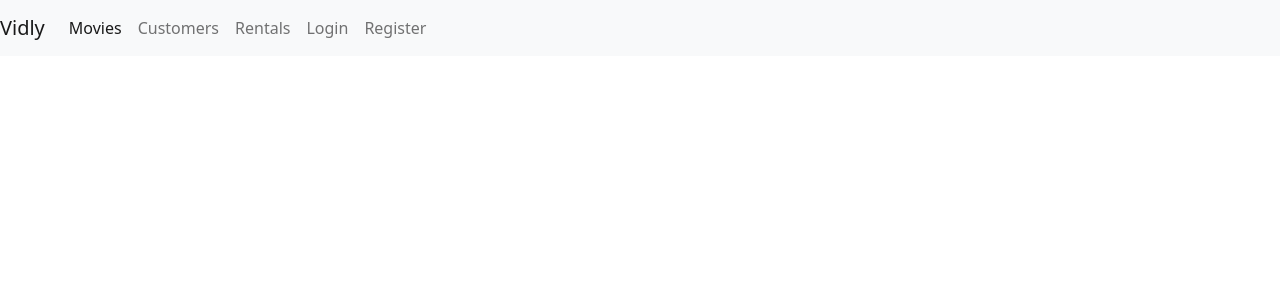
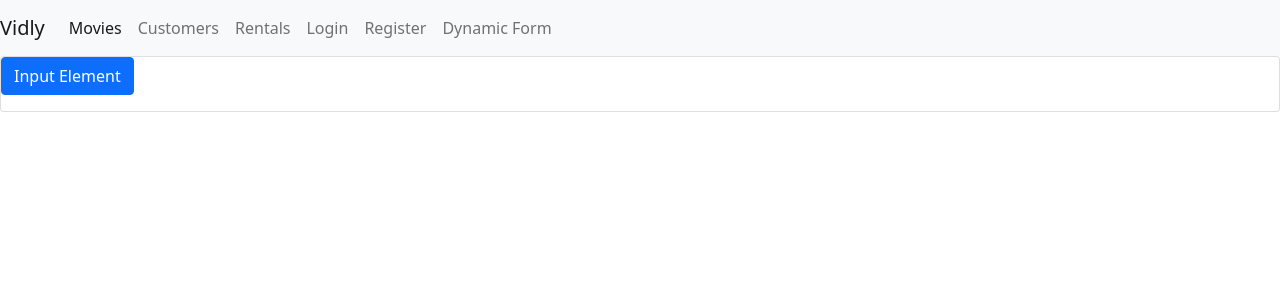
Before and after one commit to abhi886/react-library-management-system, a React (Create React App) app: page /dynamicForm in a window 1280 px wide. Shown: the top 300 px of the page. Built offline with nearby package versions, Linux system fonts and the light colour scheme.

Commit message:
Start Authentication and Authorization

```diff
--- a/src/App.css
+++ b/src/App.css
@@ -36,3 +36,7 @@
     transform: rotate(360deg);
   }
 }
+
+.mt-4 {
+  margin-top: 4px;
+}
--- a/src/App.js
+++ b/src/App.js
@@ -11,6 +11,8 @@ import NavBar from "./components/navBar";
 import MovieForm from "./components/movieForm";
 import LoginForm from "./components/loginForm";
 import RegisterForm from "./components/registerForm";
+import DynamicForm from "./components/dynamicForm";
+
 import AddMoviesForm from "./components/newMovie";
 import "react-toastify/dist/ReactToastify.css";
 
@@ -91,6 +93,8 @@ class App extends Component {
         <NavBar />
         <Switch>
           {/* <Route path='/movies/new' component={AddMoviesForm} /> */}
+          <Route path='/dynamicForm' component={DynamicForm} />
+
           <Route path='/register' component={RegisterForm} />
           <Route path='/login' component={LoginForm} />
           <Route path='/movies/:id' component={MovieForm} />
--- /dev/null
+++ b/src/components/dynamicForm.js
@@ -0,0 +1,50 @@
+import React, { Component } from "react";
+import Input from "./common/input";
+
+// import Form from "./common/form";
+import ParentComponent from "./parentComponent";
+
+class DynamicForm extends Component {
+  state = {
+    numChildren: 0,
+  };
+
+  renderInput(name, label, type = "text") {
+    return (
+      <Input
+        type={type}
+        name={name}
+        // value={data[name]}
+        label={label}
+        // onChange={this.handleChange}
+        // error={errors[name]}
+      />
+    );
+  }
+  render() {
+    const children = [];
+
+    for (var i = 0; i < this.state.numChildren; i += 1) {
+      children.push(this.renderInput("title", "Title"));
+    }
+
+    return (
+      <ParentComponent addChild={this.onAddChild}>
+        <form>{children}</form>
+      </ParentComponent>
+      // <>
+      //   <form>
+      //     {this.renderInput("title", "Title")}
+      //     {this.renderInput("title", "Title")}
+      //   </form>
+      // </>
+    );
+  }
+
+  onAddChild = () => {
+    this.setState({
+      numChildren: this.state.numChildren + 1,
+    });
+  };
+}
+export default DynamicForm;
--- a/src/components/movies.jsx
+++ b/src/components/movies.jsx
@@ -102,7 +102,7 @@ class Movies extends Component {
     return (
       <>
         <div className='container'>
-          <div className='row'>
+          <div className='row mt-4'>
             <div className='col-2'>
               <ListGroup
                 items={this.state.genres}
--- a/src/components/navbar.jsx
+++ b/src/components/navbar.jsx
@@ -34,6 +34,9 @@ const NavBar = () => {
           <Link className='nav-item nav-link' to='/register'>
             Register
           </Link>
+          <Link className='nav-item nav-link' to='/dynamicForm'>
+            Dynamic Form
+          </Link>
         </div>
       </div>
     </nav>
--- /dev/null
+++ b/src/components/parentComponent.js
@@ -0,0 +1,15 @@
+import React from "react";
+import { Link } from "react-router-dom";
+
+const ParentComponent = (props) => (
+  <div className='card calculator'>
+    <p>
+      <Link onClick={props.addChild}>
+        <div className='btn btn-primary'>Input Element</div>
+      </Link>
+    </p>
+    <div id='children-pane'>{props.children}</div>
+  </div>
+);
+
+export default ParentComponent;
```
